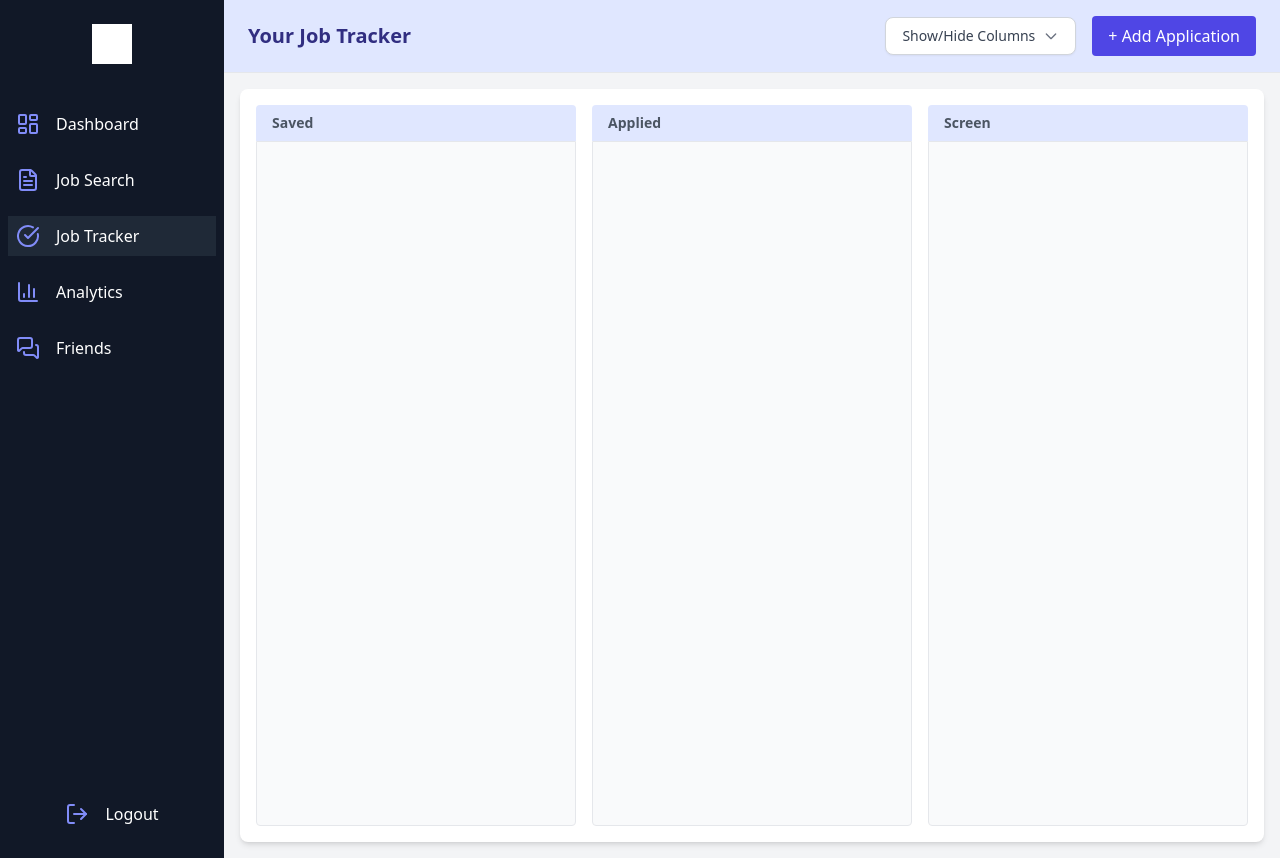
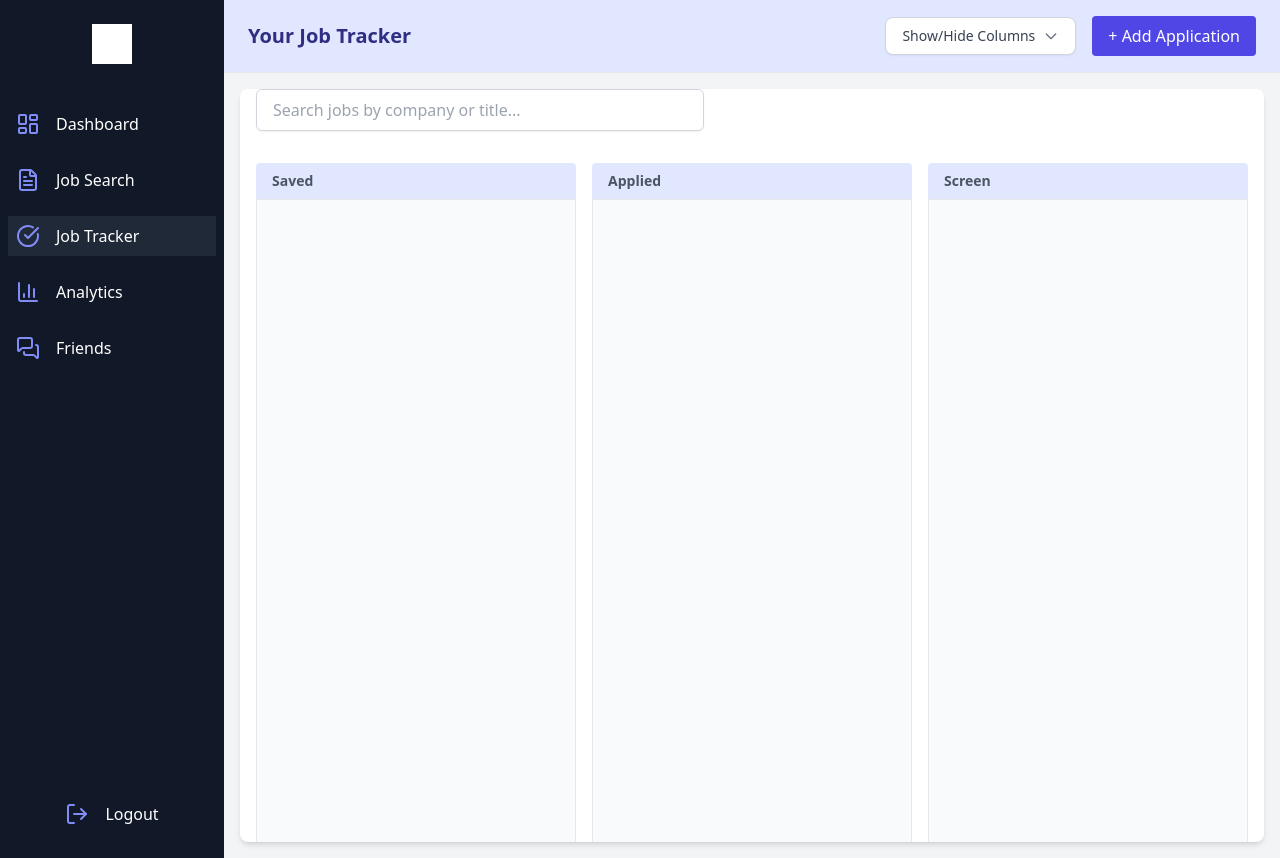
Before and after one commit to Jignesh6155/CITS3403_project, a Flask app: page /job-tracker in a window 1280 px wide. Run offline with Flask 3, Linux system fonts and the light colour scheme; a user stored in the database is signed in; style sheets or scripts are compiled from the project's sources; some libraries are stand-ins or nearby versions.

Commit message:
added a search bar in jobTracker

```diff
--- a/app/templates/jobTracker.html
+++ b/app/templates/jobTracker.html
@@ -45,6 +45,9 @@
 <main class="flex-1 p-4 overflow-hidden">
   <div class="bg-white rounded-lg shadow-md h-full overflow-hidden">
     <div class="h-full overflow-x-auto">
+      <div class="flex items-center justify-between mb-4 px-4">
+        <input id="job-search-input" type="text" placeholder="Search jobs by company or title..." class="w-full max-w-md px-4 py-2 border border-gray-300 rounded-md shadow-sm focus:outline-none focus:ring-2 focus:ring-indigo-400 text-gray-700 bg-white" />
+      </div>
       <div class="flex gap-4 p-4 h-full w-max items-stretch">
         {% for column in ["Saved", "Applied", "Screen", "Interviewing", "Offer", "Accepted", "Archived", "Discontinued"] %}
         <div id="column-{{ column }}" class="w-80 flex-shrink-0 flex flex-col h-full">
@@ -78,8 +81,15 @@
                       class="mt-2 bg-indigo-600 hover:bg-indigo-700 text-white text-xs px-3 py-1 rounded">
                 Share
               </button>
-              <button onclick="openEditModal(\"{{ job.id }}\", \"{{ job.title|escape|replace('\\"', '&quot;') }}\", \"{{ job.company|escape|replace('\\"', '&quot;') }}\", \"{{ job.location|default('')|escape|replace('\\"', '&quot;') }}\", \"{{ job.job_type|default('')|escape|replace('\\"', '&quot;') }}\", \"{{ job.closing_date.strftime('%Y-%m-%d') if job.closing_date else '' }}\", \"{{ job.status|escape|replace('\\"', '&quot;') }}\")"
-                      class="bg-green-600 hover:bg-green-700 text-white text-xs px-3 py-1 rounded">
+              <button
+                class="bg-green-600 hover:bg-green-700 text-white text-xs px-3 py-1 rounded edit-job-btn"
+                data-job-id="{{ job.id }}"
+                data-title="{{ job.title|e }}"
+                data-company="{{ job.company|e }}"
+                data-location="{{ job.location|default('')|e }}"
+                data-job_type="{{ job.job_type|default('')|e }}"
+                data-closing_date="{{ job.closing_date.strftime('%Y-%m-%d') if job.closing_date else '' }}"
+                data-status="{{ job.status|e }}">
                 Edit
               </button>
             </div>
@@ -551,5 +561,38 @@ window.addEventListener('keydown', function(e) {
     document.getElementById('confirm-delete-btn').click();
   }
 });
+
+// Job search filter functionality
+const searchInput = document.getElementById('job-search-input');
+if (searchInput) {
+  searchInput.addEventListener('input', function() {
+    const query = this.value.trim().toLowerCase();
+    document.querySelectorAll('[id^="column-"]').forEach(column => {
+      column.querySelectorAll('[id^="job-"]').forEach(card => {
+        const company = card.querySelector('p.font-semibold')?.textContent.toLowerCase() || '';
+        const title = card.querySelector('p.text-gray-600')?.textContent.toLowerCase() || '';
+        if (company.includes(query) || title.includes(query)) {
+          card.style.display = '';
+        } else {
+          card.style.display = 'none';
+        }
+      });
+    });
+  });
+}
+
+document.querySelectorAll('.edit-job-btn').forEach(btn => {
+  btn.addEventListener('click', function() {
+    openEditModal(
+      this.getAttribute('data-job-id'),
+      this.getAttribute('data-title'),
+      this.getAttribute('data-company'),
+      this.getAttribute('data-location'),
+      this.getAttribute('data-job_type'),
+      this.getAttribute('data-closing_date'),
+      this.getAttribute('data-status')
+    );
+  });
+});
 </script>
 {% endblock %}
```
Also changed, not shown: instance/careerlink.db.
